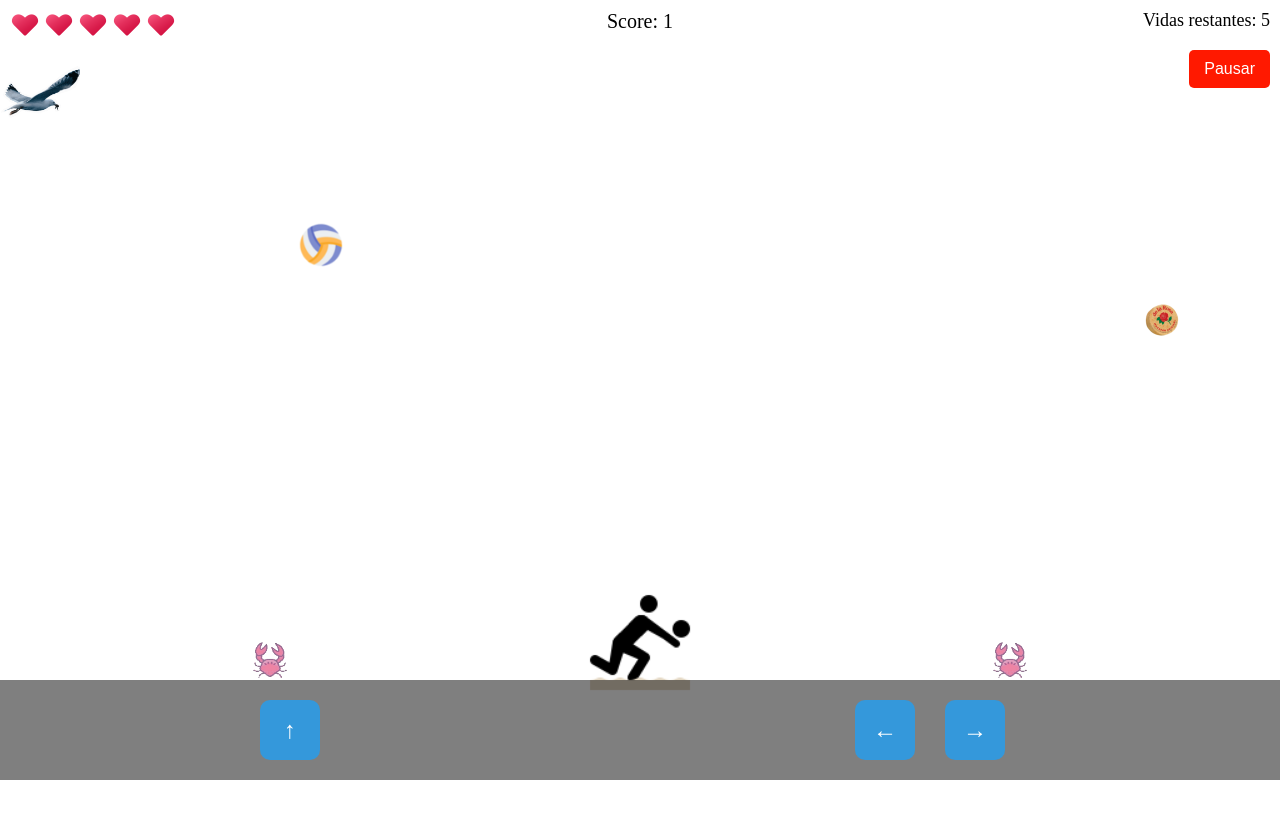
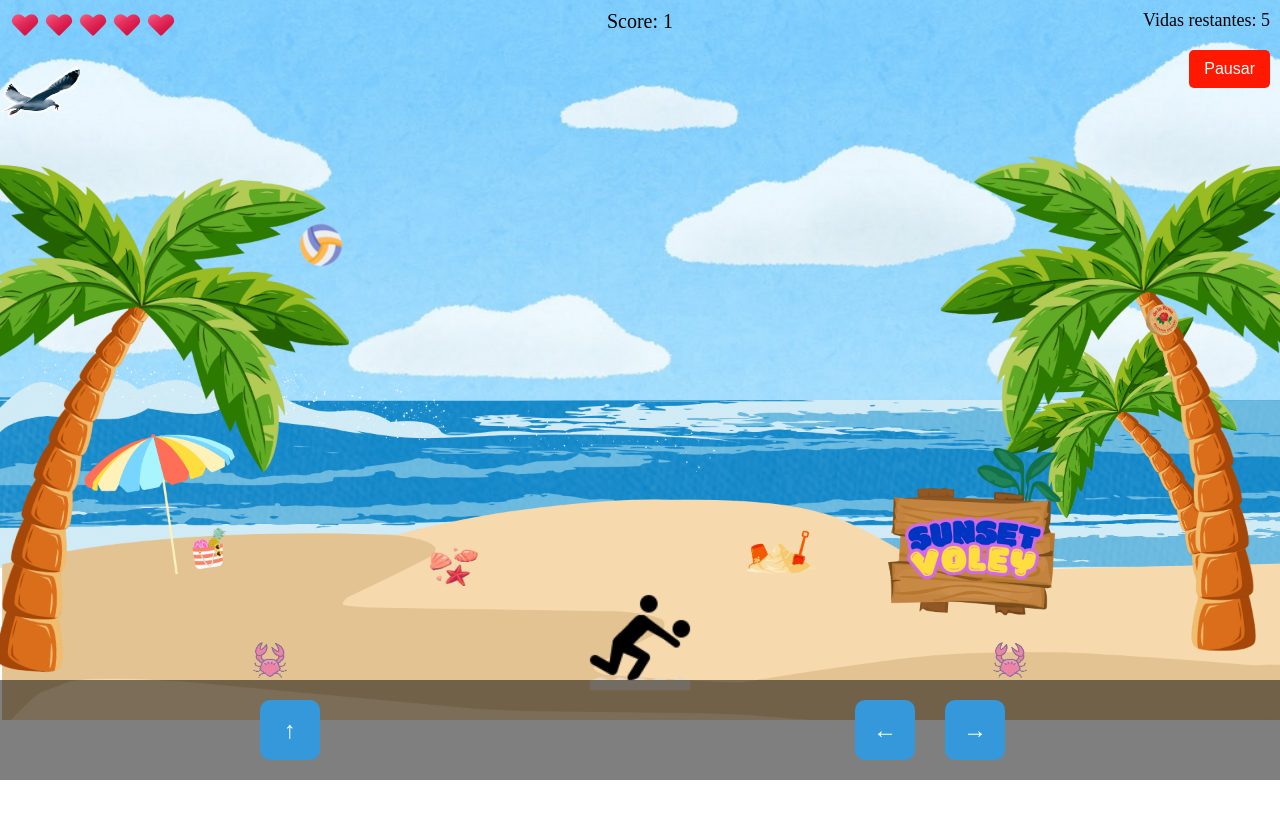
Before and after one commit to JaviMartinez06/JaviMartinez0.github.io, a plain HTML site: page index.html in a window 1280 px wide. Drawn offline with Linux system fonts and the light colour scheme.

Commit message:
Add files via upload

```diff
--- a/styles.css
+++ b/styles.css
@@ -9,7 +9,7 @@ body {
     position: relative;
     width: 100%;
     height: 90vh; /* Cambia esto para dejar un espacio inferior para los controles */
-    background-image: url('imagenes/sunset.png');
+    background-image: url('sunset.png');
     background-size: cover;
     background-position: center;
     background-repeat: no-repeat;
```
